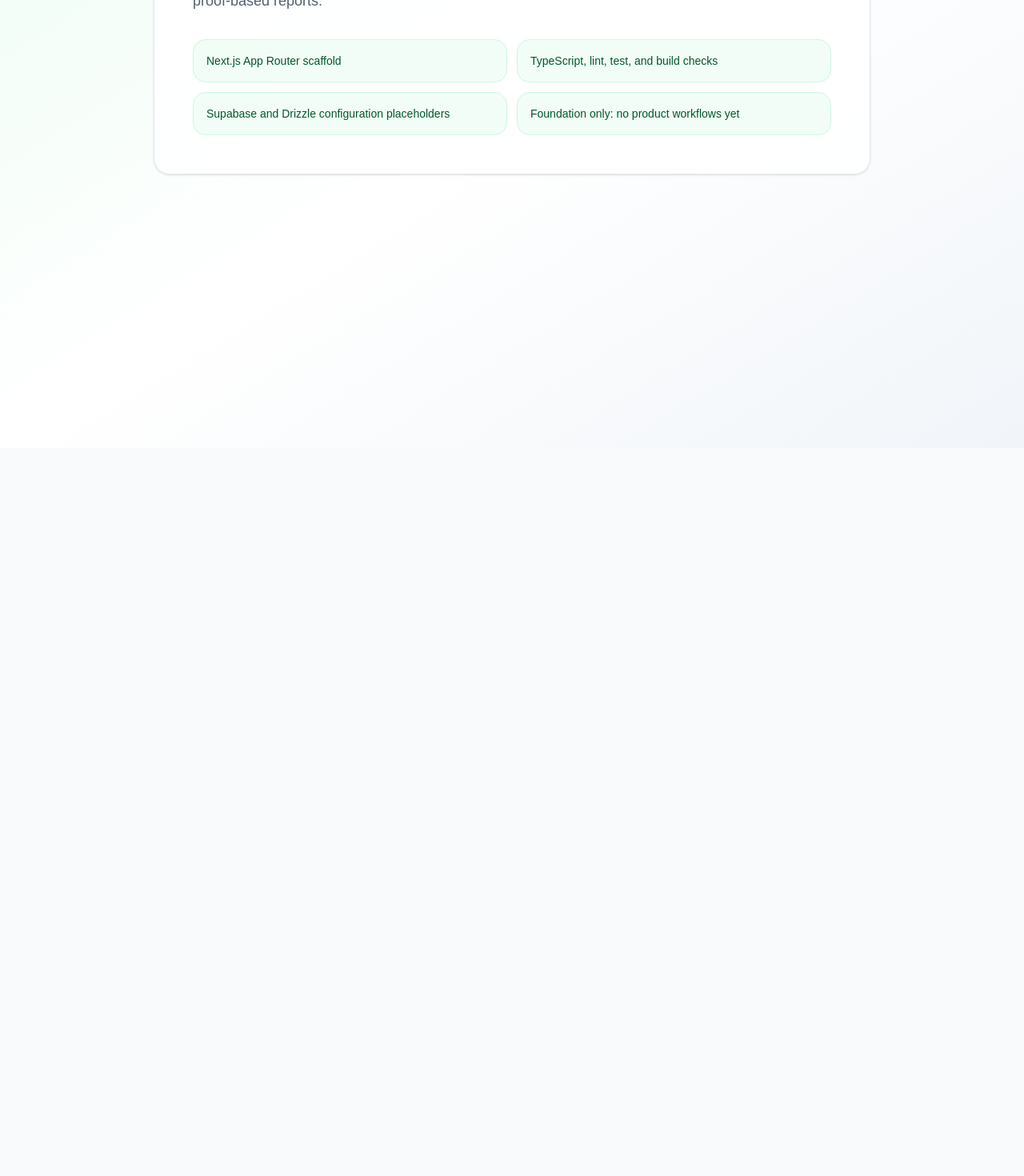
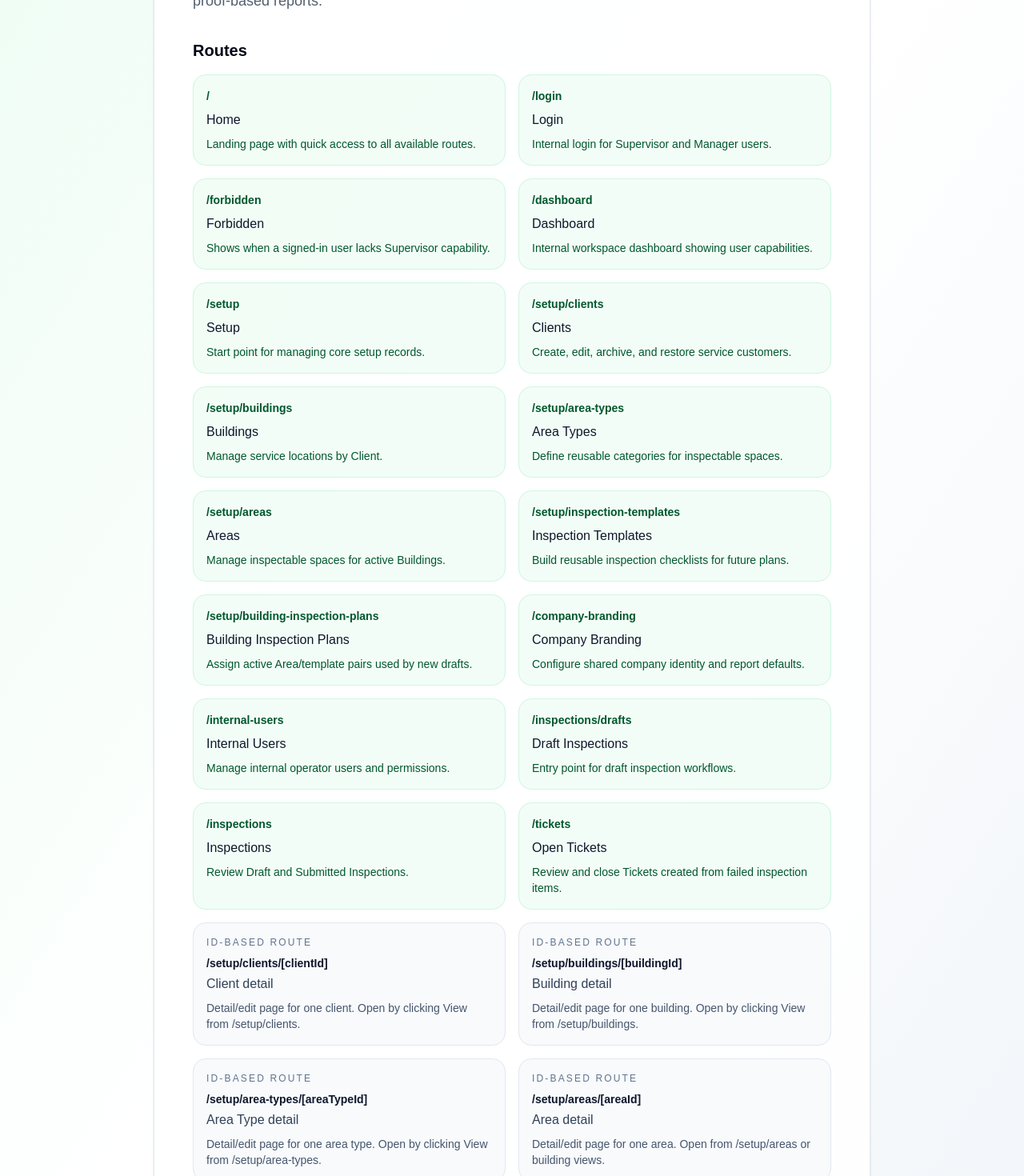
Before and after one commit to kevyyar/ECS-Quality-Control, a Next.js app: page / in a window 1280 px wide. Shown: the part 240-1710 px from the top of the page at 80% size. Before the commit the page ends 800 px from the top, so only its background shows below. Built offline with nearby package versions, Linux system fonts and the light colour scheme.

Commit message:
feat: add app route directory to the home page
Replace the minimal foundation-only placeholder with a comprehensive route map
that lists every available route with label and description for quick navigation.

Co-authored-by: CommandCodeBot <noreply@commandcode.ai>

```diff
--- a/src/app/page.tsx
+++ b/src/app/page.tsx
@@ -1,10 +1,126 @@
+import Link from "next/link";
+
 import { appConfig } from "@/lib/app-config";
 
-const foundationItems = [
-  "Next.js App Router scaffold",
-  "TypeScript, lint, test, and build checks",
-  "Supabase and Drizzle configuration placeholders",
-  "Foundation only: no product workflows yet",
+const staticRoutes = [
+  {
+    path: "/",
+    label: "Home",
+    description: "Landing page with quick access to all available routes.",
+  },
+  {
+    path: "/login",
+    label: "Login",
+    description: "Internal login for Supervisor and Manager users.",
+  },
+  {
+    path: "/forbidden",
+    label: "Forbidden",
+    description: "Shows when a signed-in user lacks Supervisor capability.",
+  },
+  {
+    path: "/dashboard",
+    label: "Dashboard",
+    description: "Internal workspace dashboard showing user capabilities.",
+  },
+  {
+    path: "/setup",
+    label: "Setup",
+    description: "Start point for managing core setup records.",
+  },
+  {
+    path: "/setup/clients",
+    label: "Clients",
+    description: "Create, edit, archive, and restore service customers.",
+  },
+  {
+    path: "/setup/buildings",
+    label: "Buildings",
+    description: "Manage service locations by Client.",
+  },
+  {
+    path: "/setup/area-types",
+    label: "Area Types",
+    description: "Define reusable categories for inspectable spaces.",
+  },
+  {
+    path: "/setup/areas",
+    label: "Areas",
+    description: "Manage inspectable spaces for active Buildings.",
+  },
+  {
+    path: "/setup/inspection-templates",
+    label: "Inspection Templates",
+    description: "Build reusable inspection checklists for future plans.",
+  },
+  {
+    path: "/setup/building-inspection-plans",
+    label: "Building Inspection Plans",
+    description: "Assign active Area/template pairs used by new drafts.",
+  },
+  {
+    path: "/company-branding",
+    label: "Company Branding",
+    description: "Configure shared company identity and report defaults.",
+  },
+  {
+    path: "/internal-users",
+    label: "Internal Users",
+    description: "Manage internal operator users and permissions.",
+  },
+  {
+    path: "/inspections/drafts",
+    label: "Draft Inspections",
+    description: "Entry point for draft inspection workflows.",
+  },
+  {
+    path: "/inspections",
+    label: "Inspections",
+    description: "Review Draft and Submitted Inspections.",
+  },
+  {
+    path: "/tickets",
+    label: "Open Tickets",
+    description: "Review and close Tickets created from failed inspection items.",
+  },
+] as const;
+
+const idBasedRoutes = [
+  {
+    path: "/setup/clients/[clientId]",
+    label: "Client detail",
+    description:
+      "Detail/edit page for one client. Open by clicking View from /setup/clients.",
+  },
+  {
+    path: "/setup/buildings/[buildingId]",
+    label: "Building detail",
+    description:
+      "Detail/edit page for one building. Open by clicking View from /setup/buildings.",
+  },
+  {
+    path: "/setup/area-types/[areaTypeId]",
+    label: "Area Type detail",
+    description:
+      "Detail/edit page for one area type. Open by clicking View from /setup/area-types.",
+  },
+  {
+    path: "/setup/areas/[areaId]",
+    label: "Area detail",
+    description: "Detail/edit page for one area. Open from /setup/areas or building views.",
+  },
+  {
+    path: "/setup/inspection-templates/[id]",
+    label: "Inspection Template detail",
+    description:
+      "Detail/edit page for one template. Open from /setup/inspection-templates.",
+  },
+  {
+    path: "/setup/building-inspection-plans/[buildingId]",
+    label: "Building Inspection Plan detail",
+    description:
+      "Configure inspection plan entries for one building. Open from plans list.",
+  },
 ] as const;
 
 export default function Home() {
@@ -25,15 +141,46 @@ export default function Home() {
           </div>
         </div>
 
-        <div className="grid gap-3 sm:grid-cols-2" aria-label="Scaffold status">
-          {foundationItems.map((item) => (
-            <div
-              className="rounded-2xl border border-brand-100 bg-brand-50/70 p-4 text-sm font-medium text-brand-700"
-              key={item}
-            >
-              {item}
-            </div>
-          ))}
+        <div className="space-y-4">
+          <h2 className="text-xl font-semibold text-slate-950">Routes</h2>
+
+          <div className="grid gap-4 md:grid-cols-2" aria-label="Static routes">
+            {staticRoutes.map((route) => (
+              <Link
+                href={route.path}
+                key={route.path}
+                className="block rounded-2xl border border-brand-100 bg-brand-50/70 p-4"
+              >
+                <span className="block text-sm font-semibold text-brand-700">
+                  {route.path}
+                </span>
+                <span className="mt-2 block font-medium text-slate-900">
+                  {route.label}
+                </span>
+                <p className="mt-2 text-sm text-brand-700">{route.description}</p>
+              </Link>
+            ))}
+          </div>
+
+          <div className="grid gap-4 sm:grid-cols-2" aria-label="ID-based routes">
+            {idBasedRoutes.map((route) => (
+              <div
+                key={route.path}
+                className="rounded-2xl border border-slate-200 bg-slate-50 p-4"
+              >
+                <span className="block text-xs uppercase tracking-[0.18em] text-slate-500">
+                  ID-based route
+                </span>
+                <span className="mt-2 block text-sm font-semibold text-slate-900">
+                  {route.path}
+                </span>
+                <span className="mt-1 block font-medium text-slate-700">
+                  {route.label}
+                </span>
+                <p className="mt-2 text-sm text-slate-600">{route.description}</p>
+              </div>
+            ))}
+          </div>
         </div>
       </section>
     </main>
```
Also changed, not shown: 1 other file (tests, documents, lock files or other folders).
